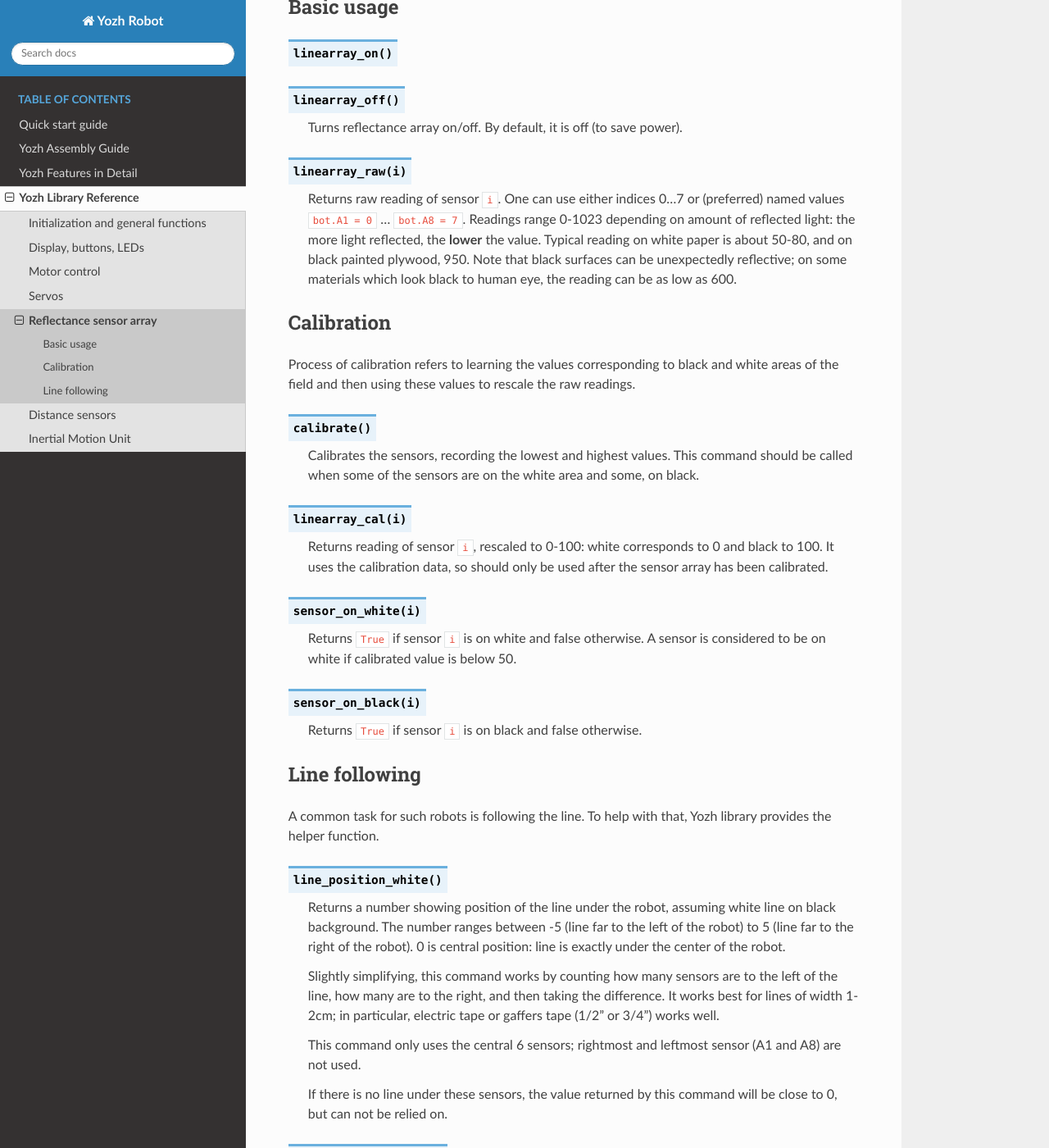
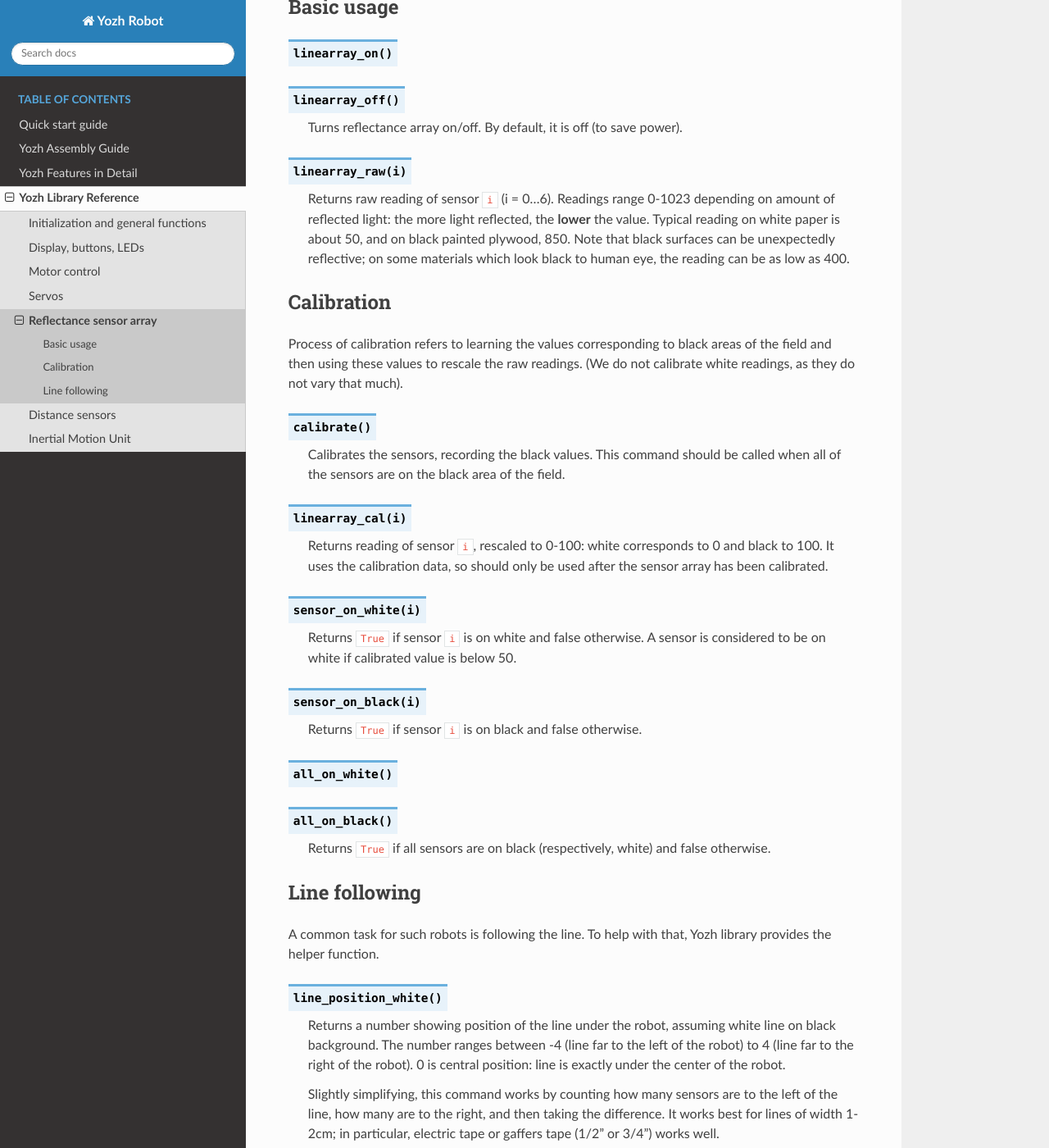
Before and after one commit to shurik179/yozh, a Sphinx documentation site: the page built from docs/library/reflectance.rst, in a window 1280 px wide and 1400 px high, scrolled down 240 px. Shown: the whole window at 82% size. Built offline with Sphinx 7.4.7 and the Read the Docs theme 2.0.0, drawn with Linux system fonts in a browser that asks for light colours; formulas are drawn with MathJax 3; some of the changed text lies outside the part shown.

Commit message:
updatign docs

```diff
--- a/docs/library/reflectance.rst
+++ b/docs/library/reflectance.rst
@@ -15,26 +15,24 @@
 
 .. function:: linearray_raw(i)
 
-   Returns raw reading of sensor ``i``. One can use either indices 0...7 or
-   (preferred) named values ``bot.A1 = 0`` ... ``bot.A8 = 7``.
+   Returns raw reading of sensor ``i`` (i =  0...6).
    Readings range 0-1023 depending on amount of reflected light: the more light
-   reflected, the **lower** the value. Typical reading on white paper is about 50-80, and on
-   black painted plywood,  950. Note that black surfaces can be unexpectedly
+   reflected, the **lower** the value. Typical reading on white paper is about 50, and on
+   black painted plywood,  850. Note that black surfaces can be unexpectedly
    reflective; on some materials which look black to human eye, the reading
-   can be as low as 600.
+   can be as low as 400.
 
 Calibration
 -----------
 
 Process of calibration refers to learning the values corresponding to black
-and white areas of the field and then using these values to rescale the raw
-readings.
+areas of the field and then using these values to rescale the raw
+readings. (We do not calibrate white readings, as they do not vary that much).
 
 .. function:: calibrate()
 
-   Calibrates the sensors, recording the lowest and highest values. This
-   command should be called when some of the sensors are on the white area
-   and some, on black.
+   Calibrates the sensors, recording the black  values. This
+   command should be called when all  of the sensors are on the black  area of the field.
 
 .. function:: linearray_cal(i)
 
@@ -51,6 +49,15 @@
 
    Returns ``True`` if sensor ``i`` is on black and false otherwise.
 
+.. function:: all_on_white()
+
+
+.. function:: all_on_black()
+
+   Returns ``True`` if all sensors are  on black (respectively, white) and false otherwise.
+
+
+
 
 Line following
 --------------
@@ -62,7 +69,7 @@
 
     Returns a number showing position of the line under the robot, assuming
     white line on black background.   The number
-    ranges between -5 (line far to the left of the robot) to 5 (line far to
+    ranges between -4 (line far to the left of the robot) to 4 (line far to
     the right of the robot). 0 is central position: line is exactly under the
     center of the robot.
 
@@ -71,11 +78,11 @@
     difference. It works best for lines of width 1-2cm; in particular, electric
     tape or gaffers tape  (1/2" or 3/4") works well.
 
-    This command only uses the central 6 sensors; rightmost and leftmost sensor
-    (A1 and A8) are not used.
+    This command only uses the central 5 sensors; rightmost and leftmost sensor
+    (0 and 6) are not used.
 
-    If there is no line under these sensors, the value returned by this command
-    will be close to 0, but can not be relied on.
+    If there is no line under these sensors, the function returns ``None``. Thus,
+    before using the returned value in  computations, you must test whether it is ``None``.
 
 .. function:: line_position_black()
 
```
Also changed, not shown: docs/library/UI.rst (+46 -85 lines), docs/library/imu.rst (+10 -9 lines), docs/library/init.rst (+10 -15 lines), docs/library/motors.rst (+39 -34 lines), 4 other files.
